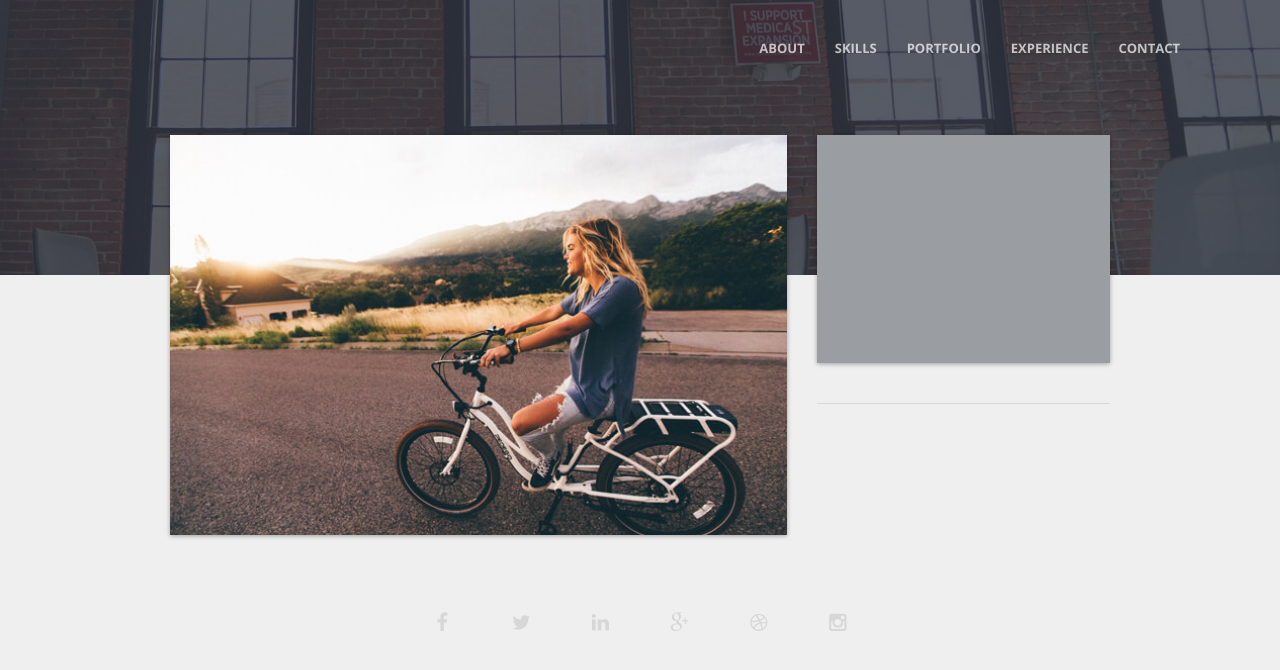
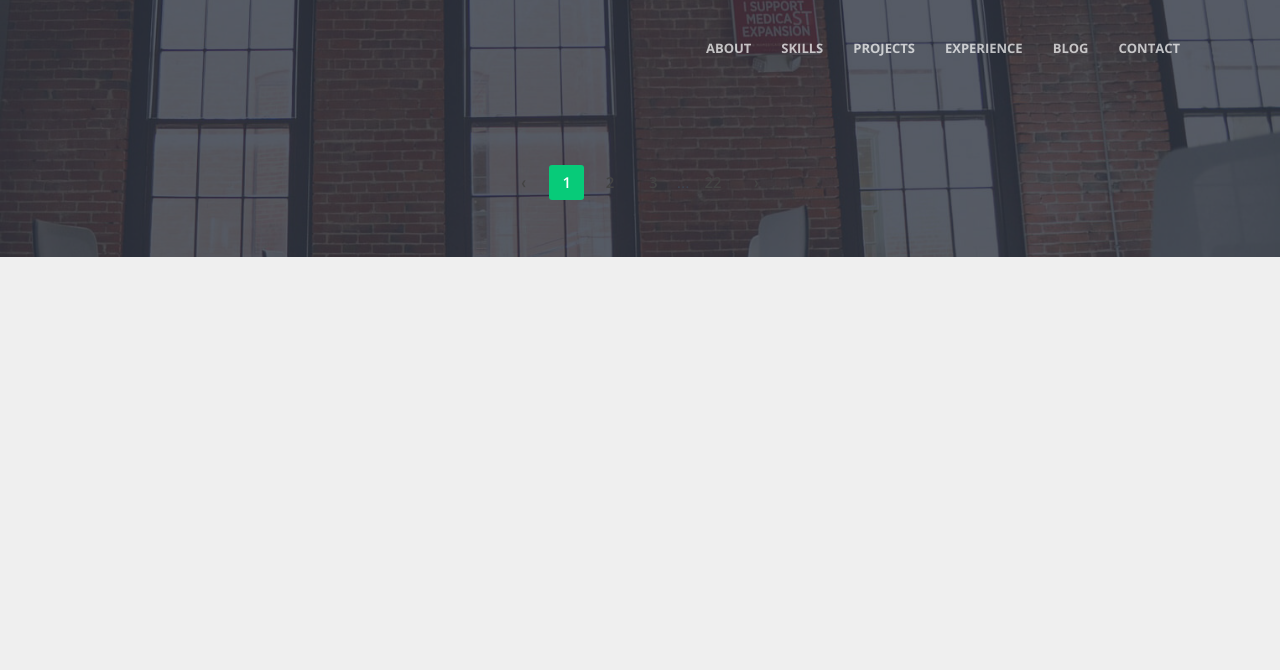
Before and after one commit to liweiyi88/julianli, a Symfony app: template templates/blog_list.html.twig in a window 1280 px wide. Shown: the top 670 px of the page. Run offline with Twig, Linux system fonts and the light colour scheme; the template is opened without the code that fills it, so the values that code supplies are empty; some libraries are stand-ins or nearby versions; some web fonts are replaced.

Commit message:
blog list page

```diff
--- a/templates/blog_list.html.twig
+++ b/templates/blog_list.html.twig
@@ -1,6 +1,7 @@
 {% extends 'base.html.twig' %}
 {% block body %}
-<body class="page-single header-has-img loading">
+    <body class="loading header-has-img">
+
     <div class="mobile-nav">
         <button class="btn-mobile mobile-nav-close"><i class="rsicon rsicon-close"></i></button>
 
@@ -9,9 +10,12 @@
                 <ul class="clearfix">
                     <li><a href="{{ path('home', {'_fragment': 'about'}) }}">About</a></li>
                     <li><a href="{{ path('home', {'_fragment': 'skills'}) }}">Skills</a></li>
-                    <li><a href="{{ path('home', {'_fragment': 'projects'}) }}">Portfolio</a> </li>
+                    <li><a href="{{ path('home', {'_fragment': 'projects'}) }}">Projects</a> </li>
                     <li><a href="{{ path('home', {'_fragment': 'experience'}) }}">Experience</a></li>
-                    <li><a href="{{ path('home', {'_fragment': 'contact'}) }}">Contact</a></li>
+                    <li>
+                        <a href="{{ path('blog_list') }}">Blog</a>
+                    </li>
+                    <li><a href="{{ path('home', {'__fragment': 'contact'}) }}">Contact <span></span></a></li>
                 </ul>
             </nav>
         </div>
@@ -19,13 +23,13 @@
 
     <div class="wrapper">
         <header class="header">
-            <div class="head-bg" style="height: 275px !important; background-image: url({{ asset('img/uploads/rs-cover.jpg') }})"></div>
+            <div class="head-bg" style="height: 257px !important; background-image: url({{ asset('img/uploads/rs-cover.jpg') }})"></div>
 
             <div class="head-bar">
                 <div class="head-bar-inner">
                     <div class="row">
                         <div class="col-sm-3 col-xs-6">
-                            <a class="logo" href="{{ path('home') }}"><span>{{ freelancer.firstName | upper}}</span>{{ freelancer.lastName | upper }}</a>
+                            <a class="logo" href="{{ path('home') }}"><span>{{ freelancer.firstName | upper}}</span>{{ freelancer.lastName | upper}}</a>
                             <!-- <a class="head-logo" href=""><img src="img/rs-logo.png" alt="RScard"/></a> -->
                         </div>
 
@@ -35,9 +39,12 @@
                                     <ul class="clearfix">
                                         <li><a href="{{ path('home', {'_fragment': 'about'}) }}">About</a></li>
                                         <li><a href="{{ path('home', {'_fragment': 'skills'}) }}">Skills</a></li>
-                                        <li><a href="{{ path('home', {'_fragment': 'projects'}) }}">Portfolio</a> </li>
+                                        <li><a href="{{ path('home', {'_fragment': 'projects'}) }}">Projects</a> </li>
                                         <li><a href="{{ path('home', {'_fragment': 'experience'}) }}">Experience</a></li>
-                                        <li><a href="{{ path('home', {'_fragment': 'contact'}) }}">Contact</a></li>
+                                        <li>
+                                            <a href="{{ path('blog_list') }}">Blog</a>
+                                        </li>
+                                        <li><a href="{{ path('home', {'_fragment': 'contact'}) }}">Contact <span></span></a></li>
                                     </ul>
                                 </nav>
                             </div>
@@ -51,55 +58,56 @@
             <div class="container">
 
                 <!-- START: PAGE CONTENT -->
-                <div class="row animate-up">
-                    <div class="col-sm-8">
-                        <main class="post-single">
-                            <article class="post-content section-box">
+                <div class="blog">
+                    <div class="blog-grid">
+                        <div class="grid-sizer"></div>
 
-                                <div class="post-media">
-                                    <img src="{{ asset('img/uploads/rs-thumb-610x396.jpg') }}" alt=""/>
-                                </div><!-- .post-media -->
+                        {% for post in freelancer.posts %}
+                            <div class="grid-item">
+                                <article class="post-box animate-up">
+                                    <div class="post-media {% if post.coverImageUrl is empty %}no-media{% endif %}">
+                                        {% if post.coverImageUrl is not empty %}
+                                            <div class="post-image">
+                                                <a href="single.html"><img src="{{ asset(post.coverImageUrl) }}" alt="{{ post.title }}"> </a>
+                                            </div>
+                                        {% endif %}
+                                    </div>
 
-                                {% for post in freelancer.posts %}
-                                    <div class="post-inner">
-                                        <header class="post-header">
-                                            <div class="post-data">
-                                                <div class="post-title-wrap">
-                                                    <h1 class="post-title">{{ post.title }}</h1>
-                                                    <time class="post-datetime" datetime="{{ post.createdAt | date('Y-m-d h:i:s') }}">
-                                                        <span class="day">{{ post.createdAt | date('d') }}</span>
-                                                        <span class="month">{{ post.createdAt | date('M') | upper}}</span>
-                                                    </time>
-                                                </div>
-                                            </div>
-                                        </header>
+                                    <div class="post-data">
+                                        <time class="post-datetime" datetime="{{ post.createdAt | date('Y-m-d h:i:s') }}">
+                                            <span class="day">{{ post.createdAt | date('d') }}</span>
+                                            <span class="month">{{ post.createdAt | date('M') | upper }}</span>
+                                        </time>
 
-                                        <div class="post-editor clearfix">{{ post.content | raw }}</div>
-                                    </div><!-- .post-inner -->
+                                        <div class="post-tag">
+                                            {% for tag in post.tags %}
+                                                <a href="">#{{ tag.name }}</a>
+                                            {% endfor %}
+                                        </div>
 
-                                {% endfor %}
-                            </article><!-- .post-content -->
-                        </main>
-                        <!-- .post-single -->
-                    </div>
+                                        <h3 class="post-title">
+                                            <a href="single-image.html">{{ post.title }}</a>
+                                        </h3>
 
-                    <div class="col-sm-4">
-                        <div class="sidebar sidebar-default">
-                            <div class="widget-area">
-                                <aside class="widget widget-profile">
-                                    <div class="profile-photo">
-                                        <img src="{{ asset('img/uploads/rs-photo-v2.jpg') }}" alt="Robert Smith"/>
+                                        <div class="post-info">
+                                            <a href=""><i class="rsicon rsicon-user"></i>by {{ freelancer.firstName }} {{ freelancer.lastName }}</a>
+                                        </div>
                                     </div>
-                                    <div class="profile-info">
-                                        <h2 class="profile-title">{{ freelancer.firstName }} {{ freelancer.lastName }}</h2>
-                                        <h3 class="profile-position">{{ freelancer.title }}</h3>
-                                    </div>
-                                </aside><!-- .widget-profile -->
+                                </article>
+                            </div>
+                        {% endfor %}
+                    </div><!-- .blog-grid -->
 
-                            </div><!-- .widget-area -->
-                        </div><!-- .sidebar -->
-                    </div><!-- .col-sm-4 -->
-                </div><!-- .row -->
+                    <div class="pagination">
+                        <a class="next page-numbers" href=""><i class="rsicon rsicon-chevron_left"></i></a>
+                        <span class="page-numbers current">1</span>
+                        <a class="page-numbers" href="">2</a>
+                        <a class="page-numbers" href="">3</a>
+                        <span>...</span>
+                        <a class="page-numbers" href="">22</a>
+                        <a class="next page-numbers" href=""><i class="rsicon rsicon-chevron_right"></i></a>
+                    </div><!-- .pagination -->
+                </div><!-- .blog -->
                 <!-- END: PAGE CONTENT -->
 
             </div><!-- .container -->
@@ -108,15 +116,12 @@
         <footer class="footer">
             <div class="footer-social">
                 <ul class="social">
-                    <li><a class="ripple-centered" href="" target="_blank"><i class="rsicon rsicon-facebook"></i></a></li>
-                    <li><a class="ripple-centered" href="" target="_blank"><i class="rsicon rsicon-twitter"></i></a></li>
-                    <li><a class="ripple-centered" href="" target="_blank"><i class="rsicon rsicon-linkedin"></i></a></li>
-                    <li><a class="ripple-centered" href="" target="_blank"><i class="rsicon rsicon-google-plus"></i></a></li>
-                    <li><a class="ripple-centered" href="" target="_blank"><i class="rsicon rsicon-dribbble"></i></a></li>
-                    <li><a class="ripple-centered" href="" target="_blank"><i class="rsicon rsicon-instagram"></i></a></li>
+                    {% for socialNetwork in freelancer.socialNetworks %}
+                        <li><a class="ripple-centered" href="{{ socialNetwork.link }}" target="_blank"><i class="rsicon {{ socialNetwork.icon }}"></i></a></li>
+                    {% endfor %}
                 </ul>
             </div>
-        </footer><!-- .footer -->
+        </footer>
     </div><!-- .wrapper -->
 
     <a class="btn-scroll-top" href="#"><i class="rsicon rsicon-arrow-up"></i></a>
@@ -125,5 +130,5 @@
         <div class="preload-icon"><span></span><span></span></div>
         <div class="preload-text">Loading ...</div>
     </div>
-</body>
+    </body>
 {% endblock %}
```
Also changed, not shown: templates/profile.html.twig (+1 -6 lines).
